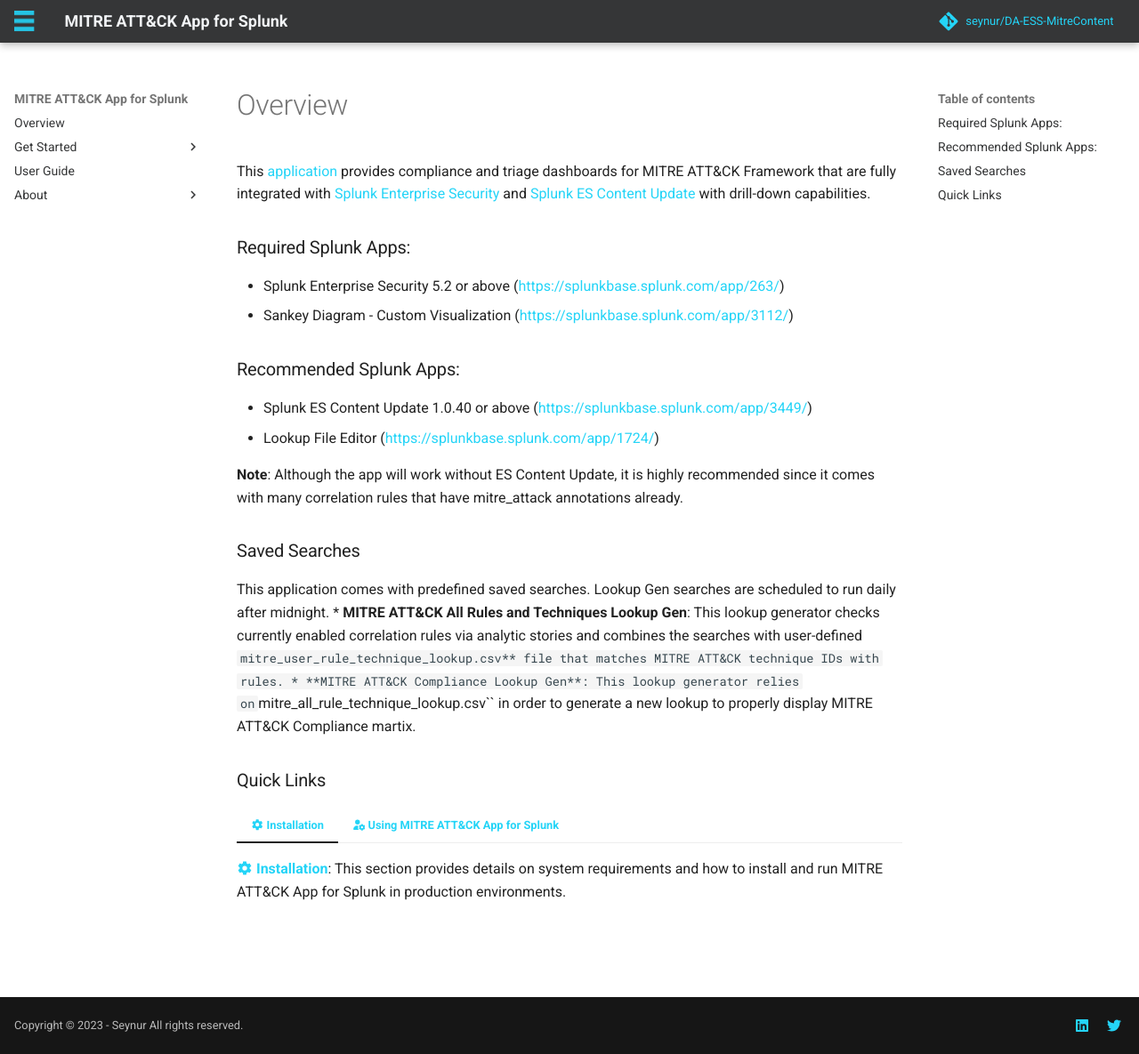
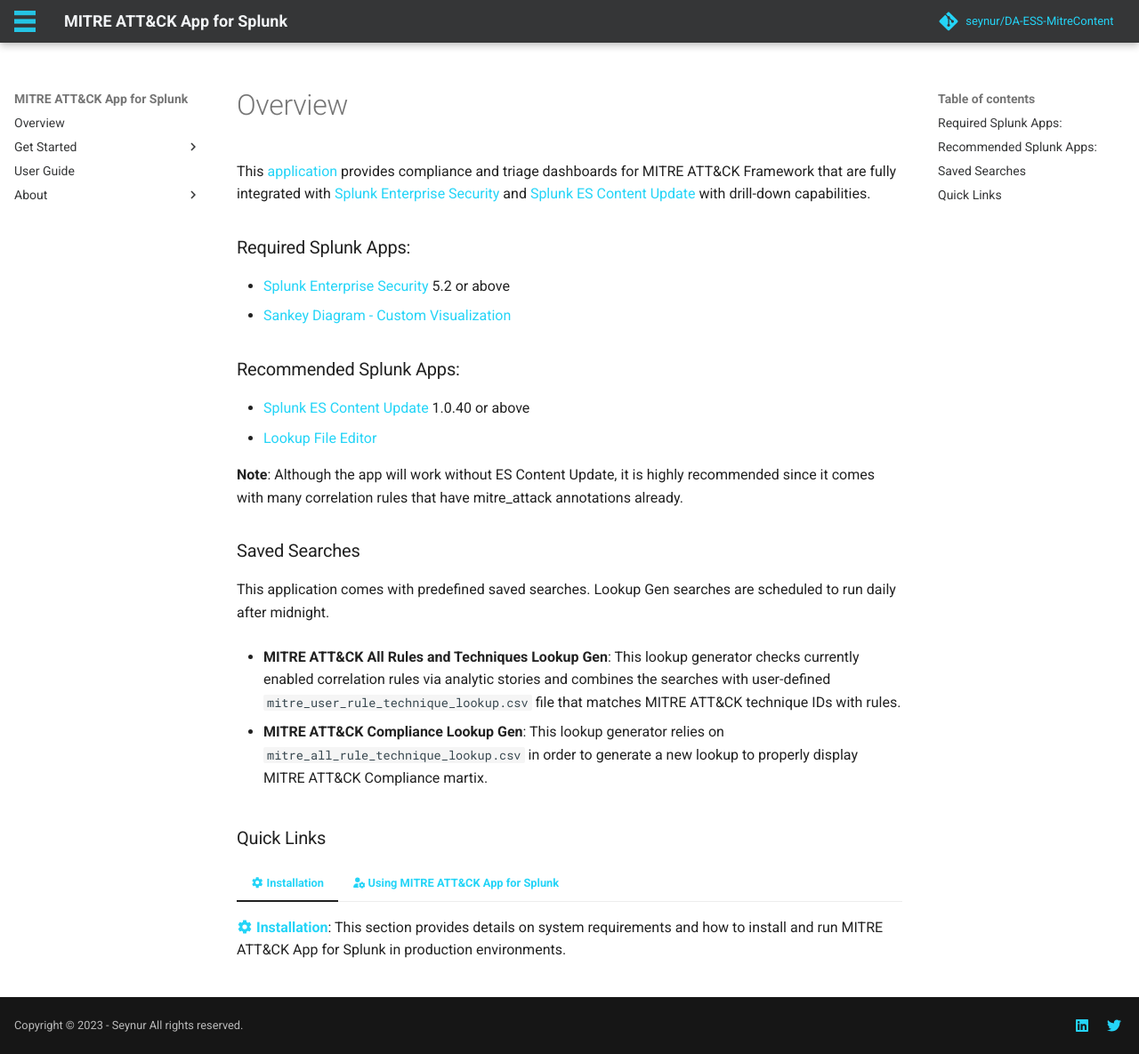
Before and after one commit to Oykucann/mitre-app-for-splunk-docs, an MkDocs documentation site: the page built from docs/index.md, in a window 1280 px wide and 1185 px high. Shown: the whole window at 89% size. Built offline with MkDocs 1.6.1 and Material for MkDocs 9.7.7, drawn with Linux system fonts in a browser that asks for light colours; comment, search, counter and statistics services are not loaded; the version menu is left out; some of the changed lines change nothing that is shown.

Commit message:
update icon & more

```diff
--- a/mkdocs.yml
+++ b/mkdocs.yml
@@ -12,7 +12,7 @@
   # features:
   #   - header.autohide
   logo: assets/img/seynur_logo.png
-  favicon: assets/img/seynur_logo.png
+  favicon: assets/img/seynur_logo.ico
 
 extra_css:
   - assets/css/extra.css
@@ -50,7 +50,7 @@
     - icon: fontawesome/brands/twitter
       link: https://twitter.com/seynur
   generator: false
-  current_version: 2.0.0
+  current_version: 2.0.1
   version:
     provider: mike
 
--- a/snippets/recommended_splunk_apps.md
+++ b/snippets/recommended_splunk_apps.md
@@ -1,4 +1,4 @@
-* Splunk ES Content Update 1.0.40 or above ([https://splunkbase.splunk.com/app/3449/](https://splunkbase.splunk.com/app/3449/))
-* Lookup File Editor ([https://splunkbase.splunk.com/app/1724/](https://splunkbase.splunk.com/app/1724/))
+* [Splunk ES Content Update](https://splunkbase.splunk.com/app/3449/) 1.0.40 or above
+* [Lookup File Editor](https://splunkbase.splunk.com/app/1724/)
 
 __Note__: Although the app will work without ES Content Update, it is highly recommended since it comes with many correlation rules that have mitre_attack annotations already.
--- a/snippets/required_splunk_apps.md
+++ b/snippets/required_splunk_apps.md
@@ -1,2 +1,2 @@
-* Splunk Enterprise Security 5.2 or above ([https://splunkbase.splunk.com/app/263/](https://splunkbase.splunk.com/app/263/))
-* Sankey Diagram - Custom Visualization ([https://splunkbase.splunk.com/app/3112/](https://splunkbase.splunk.com/app/3112/))
+* [Splunk Enterprise Security](https://splunkbase.splunk.com/app/263/) 5.2 or above
+* [Sankey Diagram - Custom Visualization](https://splunkbase.splunk.com/app/3112/)
--- a/snippets/savedsearches.md
+++ b/snippets/savedsearches.md
@@ -1,3 +1,5 @@
 This application comes with predefined saved searches.  Lookup Gen searches are scheduled to run  daily after midnight.
-* **MITRE ATT&CK All Rules and Techniques Lookup Gen**: This lookup generator checks currently enabled correlation rules via analytic stories and combines the searches with user-defined ``mitre_user_rule_technique_lookup.csv** file that matches MITRE ATT&CK technique IDs with rules.
+
+* **MITRE ATT&CK All Rules and Techniques Lookup Gen**: This lookup generator checks currently enabled correlation rules via analytic stories and combines the searches with user-defined ``mitre_user_rule_technique_lookup.csv`` file that matches MITRE ATT&CK technique IDs with rules.
+
 * **MITRE ATT&CK Compliance Lookup Gen**: This lookup generator relies on ``mitre_all_rule_technique_lookup.csv`` in order to generate a new lookup to properly display MITRE ATT&CK Compliance martix.
```
Also changed, not shown: docs/user_guide.md (+6 -7 lines), snippets/initial_setup.md (+0 -5 lines), docs/assets/img/seynur_logo.ico (added), docs/assets/img/seynur_logo.png.
